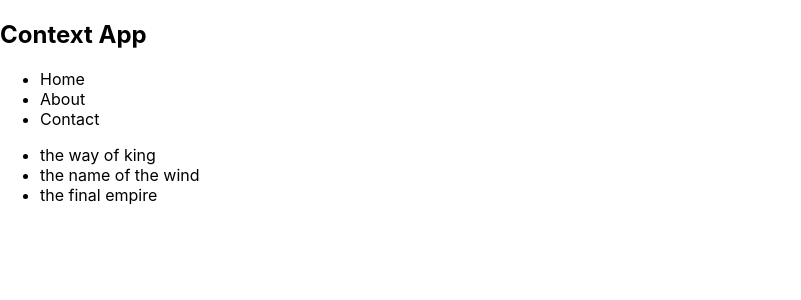
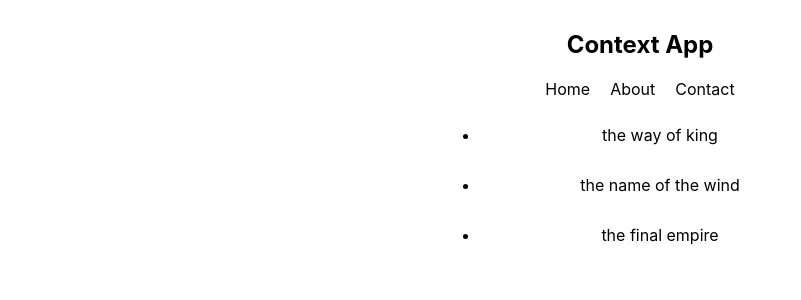
Before and after one commit to Cedric921/SongList, a React (Create React App) app: page / in a window 1280 px wide. Shown: the top 300 px of the page, without its empty margins (0-801 px from the left). Built offline with nearby package versions, Linux system fonts and the light colour scheme.

Commit message:
add the stylesheet

```diff
--- a/src/index.css
+++ b/src/index.css
@@ -7,7 +7,35 @@
   -moz-osx-font-smoothing: grayscale;
 }
 
-code {
-  font-family: source-code-pro, Menlo, Monaco, Consolas, 'Courier New',
-    monospace;
+.App {
+  max-width: 400px;
+  margin: 30px auto;
+  text-align: center;
 }
+nav {
+  padding: 0;
+}
+
+nav ul {
+  padding: 0;
+}
+
+nav ul li {
+  display: inline-block;
+  margin: 0 10px;
+}
+
+.book-list {
+  padding: 20px;
+  margin-bottom: 20px;
+}
+
+.book-list {
+  padding: 0;
+}
+
+.book-list li {
+  padding: 10px;
+  margin: 10px auto;
+  border-radius: 10px;
+}
```
